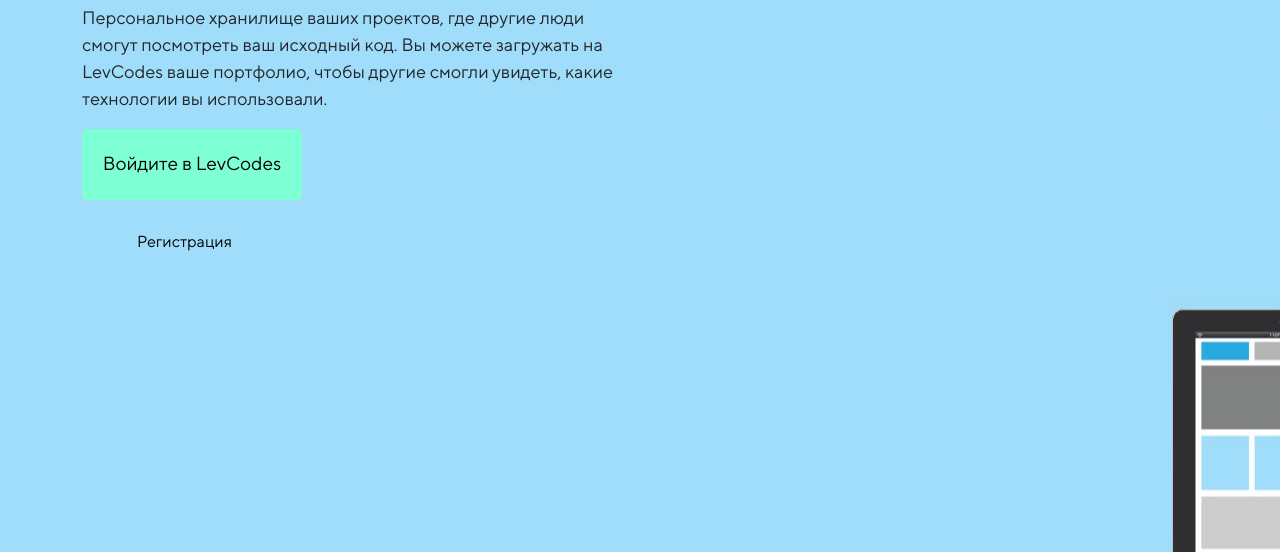
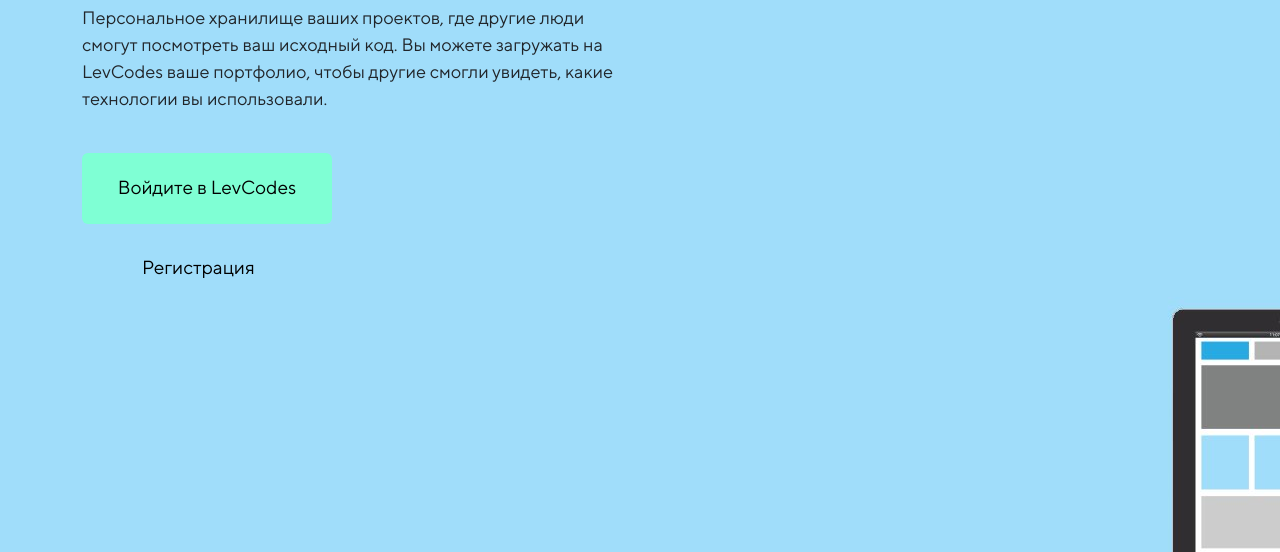
Before and after one commit to CheateRYT/LevCodes, a website: page src/index.html in a window 1280 px wide. Shown: the part 254-806 px from the top of the page. Drawn offline with nearby package versions, Linux system fonts and the light colour scheme.

Commit message:
added main-block

```diff
--- a/src/main.css
+++ b/src/main.css
@@ -46,6 +46,7 @@
 }
 .main-block__text {
   font-size: 18px;
+  margin-bottom: 40px;
 }
 .main-block__authorization {
   flex-direction: column;
@@ -56,13 +57,14 @@
   border: 0cap;
   padding-top: 21px;
   padding-bottom: 21px;
-  max-width: 220px;
+  max-width: 250px;
 }
 .main-block__register {
   max-width: 56px;
-  padding-left: 55px;
+  padding-left: 60px;
   text-decoration: none;
   color: black;
+  font-size: 19px;
   padding-bottom: 250px;
 }
 @media (max-width: 576px) {
```
